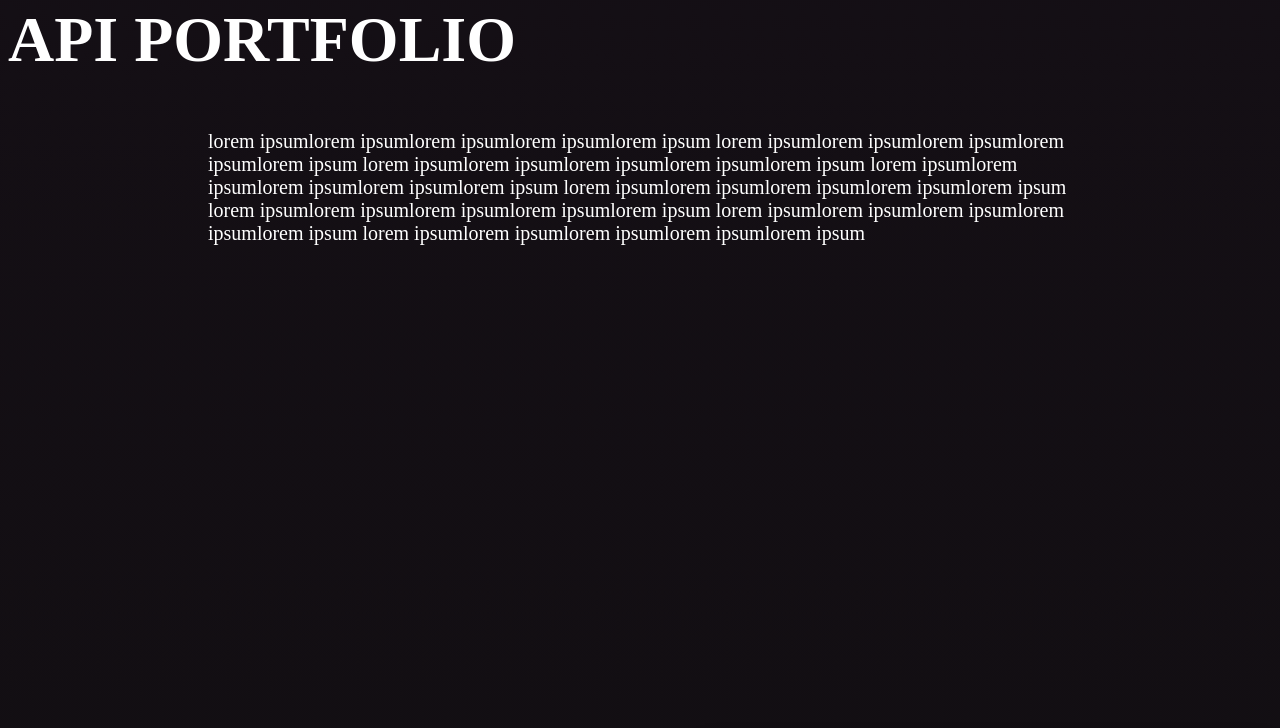
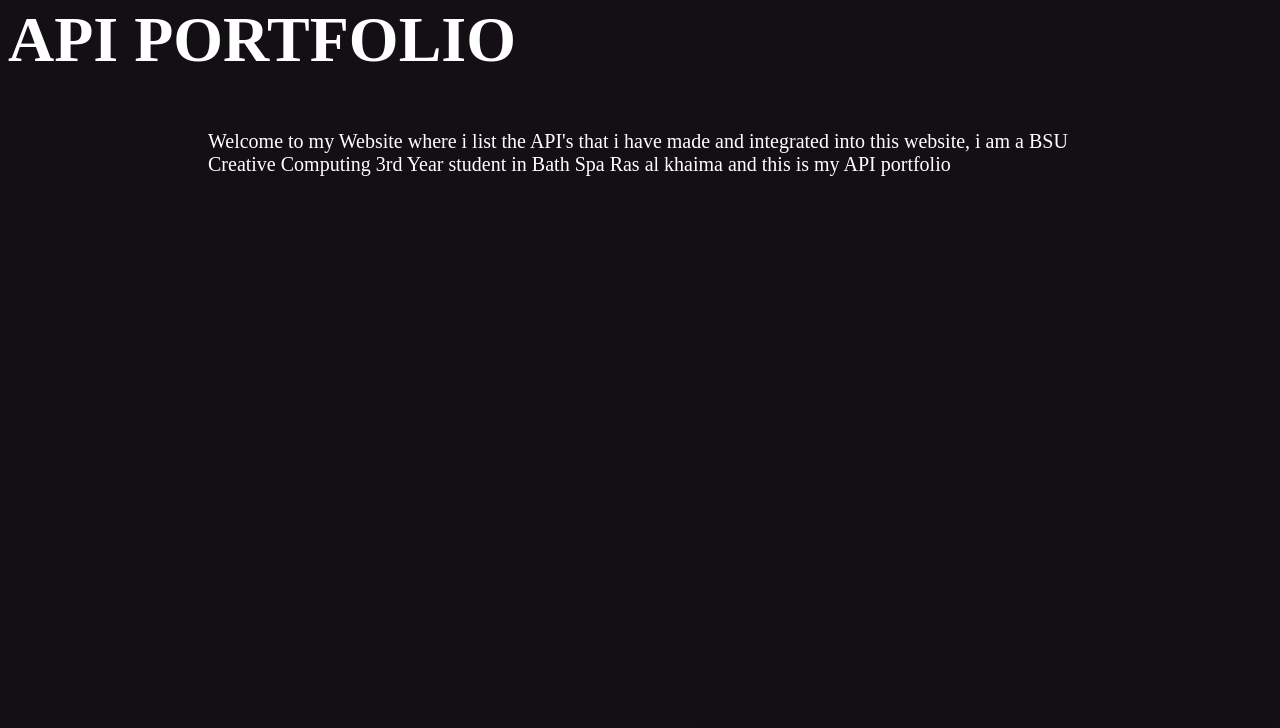
Before and after one commit to AndreiDalimos/FINALASSESSMENTAPI, a plain HTML site: page index.html in a window 1280 px wide. Shown: the part 878-1606 px from the top of the page. Drawn offline with Linux system fonts and the light colour scheme; no server answers.

Commit message:
Add files via upload

```diff
--- a/index.html
+++ b/index.html
@@ -37,14 +37,8 @@
     <section class="info">
         <h2 class="infoh">API PORTFOLIO</h2>
         <p class="infop">
-            lorem ipsumlorem ipsumlorem ipsumlorem ipsumlorem ipsum
-            lorem ipsumlorem ipsumlorem ipsumlorem ipsumlorem ipsum
-            lorem ipsumlorem ipsumlorem ipsumlorem ipsumlorem ipsum
-            lorem ipsumlorem ipsumlorem ipsumlorem ipsumlorem ipsum
-            lorem ipsumlorem ipsumlorem ipsumlorem ipsumlorem ipsum
-            lorem ipsumlorem ipsumlorem ipsumlorem ipsumlorem ipsum
-            lorem ipsumlorem ipsumlorem ipsumlorem ipsumlorem ipsum
-            lorem ipsumlorem ipsumlorem ipsumlorem ipsumlorem ipsum
+            Welcome to my Website where i list the API's that i have made and integrated into this website,
+            i am a BSU Creative Computing 3rd Year student in Bath Spa Ras al khaima and this is my API portfolio
         </p>
 
 
```
